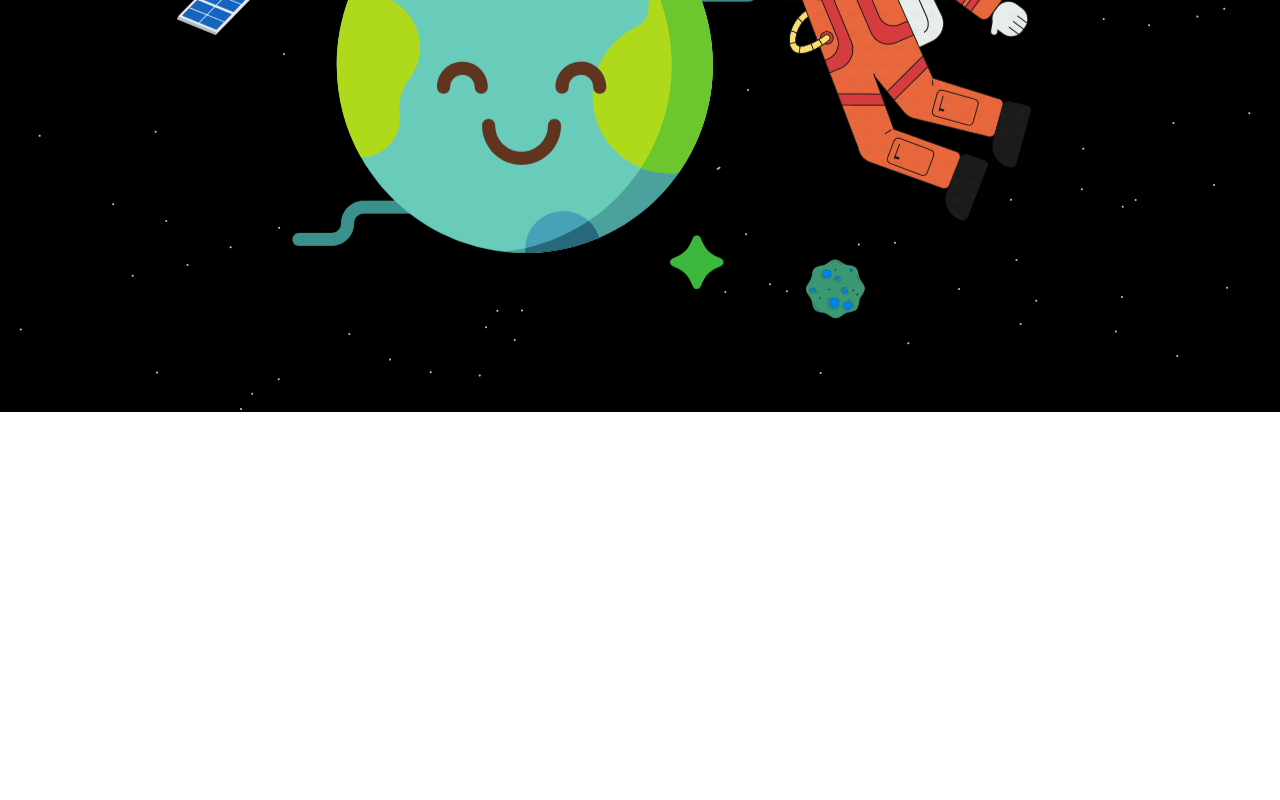
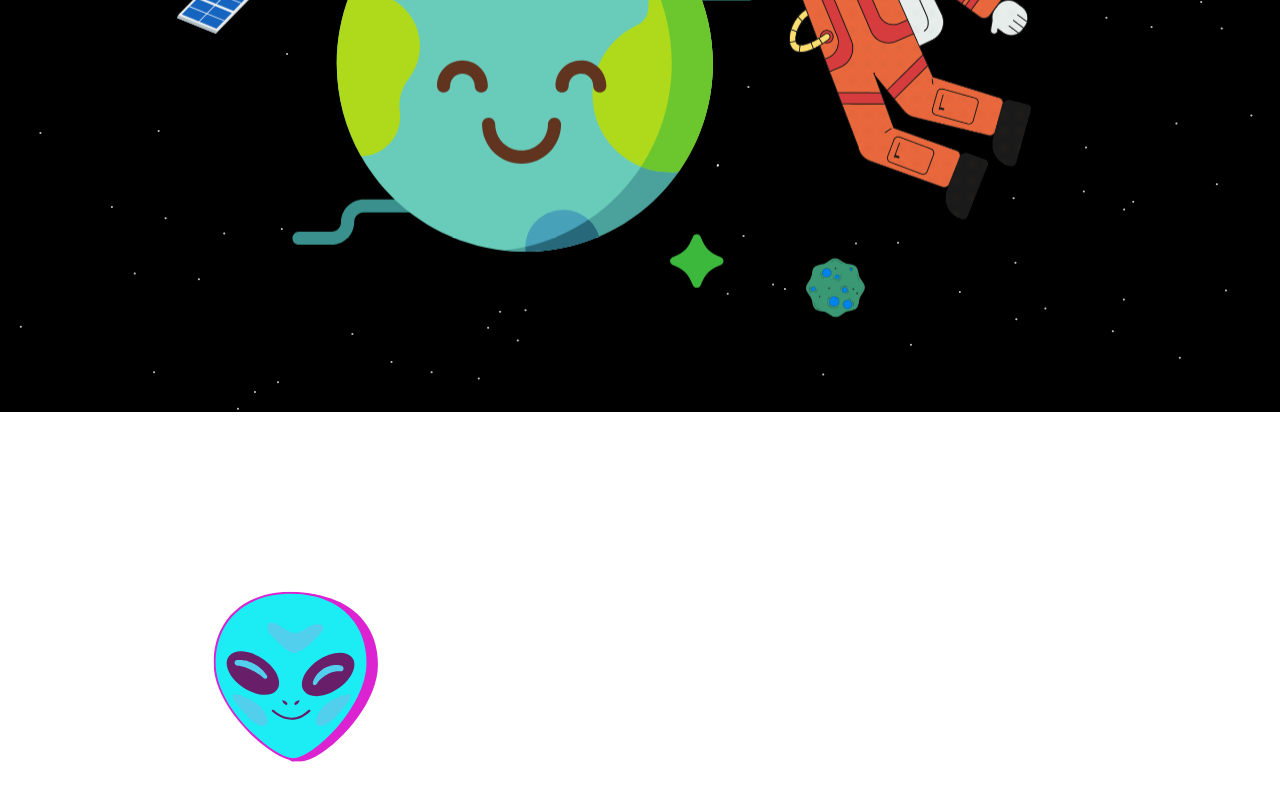
Before and after one commit to 22p21s0045/Shopping-space, a Next.js app: page / in a window 1280 px wide. Shown: the part 388-1188 px from the top of the page. Built offline with nearby package versions, Linux system fonts and the light colour scheme.

Commit message:
[ADD]-Aliens

```diff
--- a/components/Welcome.tsx
+++ b/components/Welcome.tsx
@@ -1,7 +1,7 @@
 import React from "react";
 import Image from "next/image";
 import Space from "../styles/img/Space shop Real.svg";
-import Alien from "../styles/img/Alien.svg";
+import Alien from "../styles/img/Aliensmate.svg";
 import Box from '@mui/material/Box';
 import Grid from '@mui/material/Grid';
 import Typography from '@mui/material/Typography';
@@ -16,6 +16,7 @@ function Welcome() {
         <Typography variant="h1" style={{ fontFamily: "aquirebold", color: "white",fontSize: 96 }}>
           WELCOME TO SPACE
         </Typography>
+        <Image src ={Alien} width={300} height={300} />
 
       </Box>
       </Grid>
```
Also changed, not shown: styles/img/Aliensmate.svg (added).
